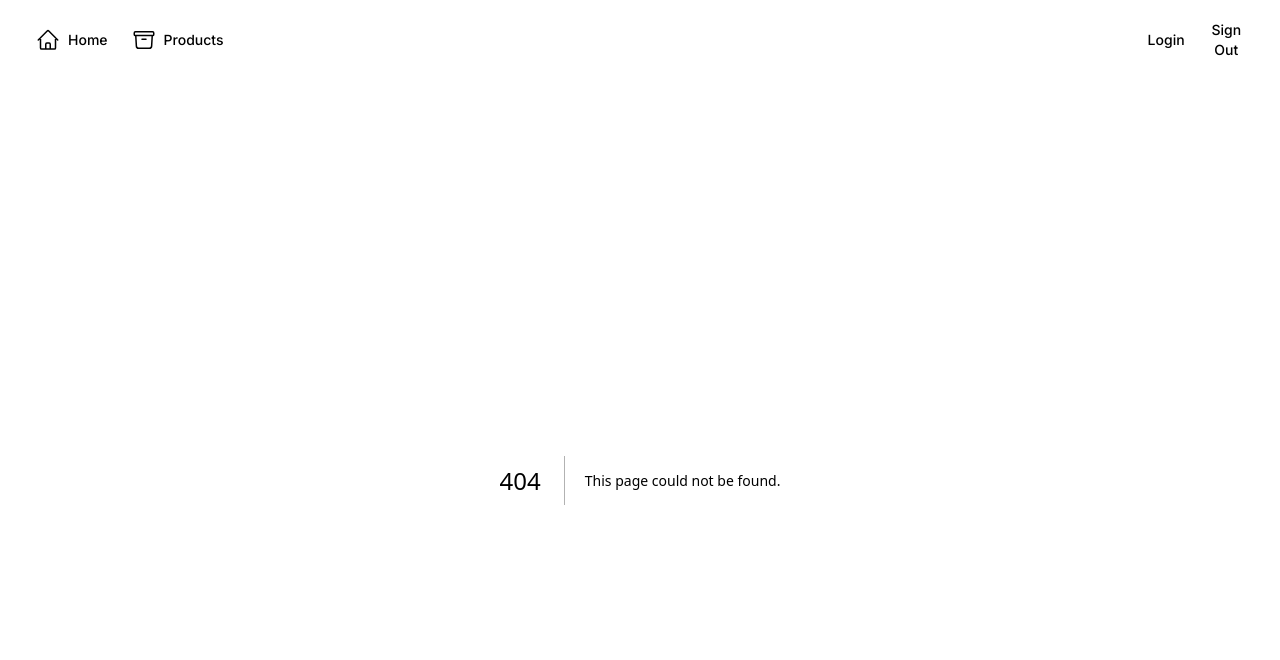
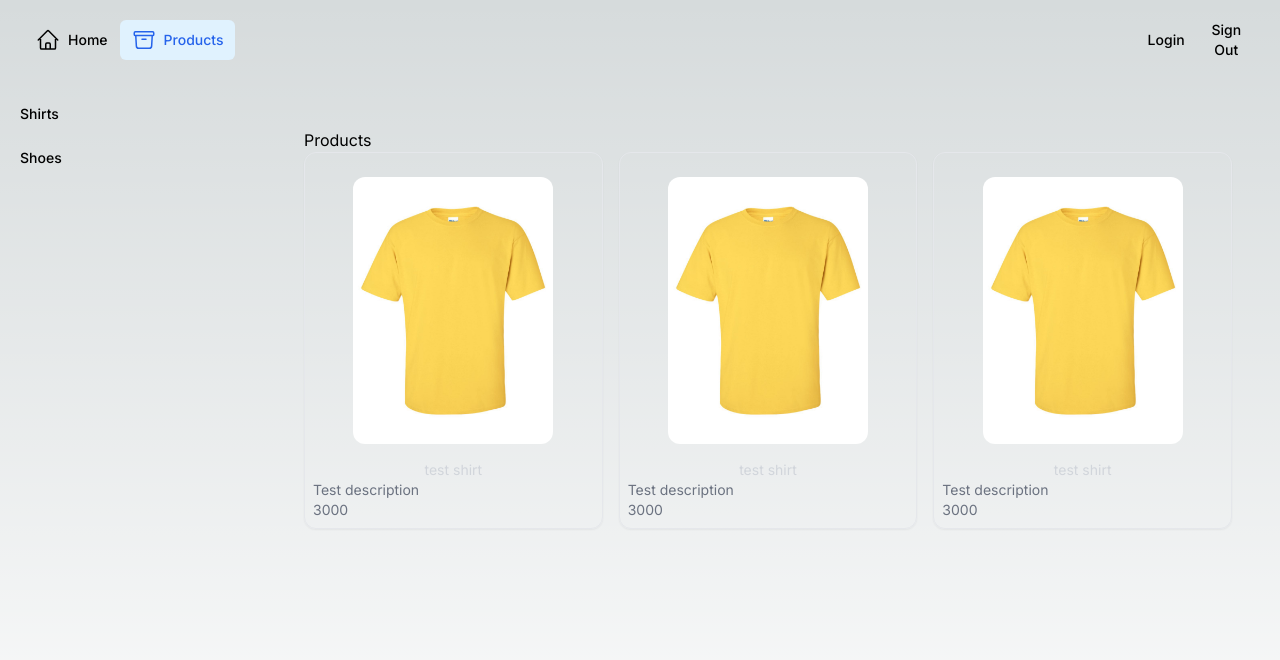
Before and after one commit to NawlFountains/fuentes-orler-proyecto-nextjs, a Next.js app: page /search in a window 1280 px wide. Before the commit this address had no page. Shown: the top 660 px of the page. Built offline with nearby package versions, Linux system fonts and the light colour scheme.

Commit message:
Refactor routes and dummy product page component

```diff
--- a/app/components/nav-links.tsx
+++ b/app/components/nav-links.tsx
@@ -14,7 +14,7 @@ const links = [
   { name: 'Home', href: '/', icon: HomeIcon },
   {
     name: 'Products',
-    href: '/products',
+    href: '/search',
     icon: ArchiveBoxIcon,
   },
 ];
--- /dev/null
+++ b/app/components/search/card.tsx
@@ -0,0 +1,38 @@
+import Image from 'next/image';
+import Link from 'next/link';
+
+  export default async function CardWrapper() {
+    const fetchPrice = 3000;
+    return (
+      <>
+        {/* NOTE: comment in this code when you get to this point in the course */}
+
+        <Card title="test shirt" description="Test description" price={fetchPrice} />
+      </>
+    );
+  }
+
+  export function Card({
+    title,
+    description,
+    price,
+  }: {
+    title: string;
+    description: string;
+    price: number;
+  }) {
+    let pathImage = title.toLowerCase();
+    pathImage = pathImage.replaceAll(" ", "-");
+    return (
+        <Link href={`/products/${pathImage}`}>
+      <div className="rounded-xl p-2 shadow-sm border border-gray-200">
+        <div className="flex p-4">
+            <Image src={`/${pathImage}.jpeg`} alt={title} width={200} height={150} className="rounded-xl mx-auto" />
+        </div>
+        <h3 className="text-sm text-gray-300 text-center">{title}</h3>
+        <p className="text-sm text-gray-500">{description}</p>
+        <p className="text-sm text-gray-500">{price}</p>
+      </div>
+      </Link>
+    );
+  }
--- a/app/components/products/side-links.tsx
+++ b/app/components/search/side-links.tsx
@@ -15,10 +15,10 @@ import clsx from 'clsx';
 
 // TODO: make category carrusel for mobile
 const links = [
-  { name: 'Shirts', href: '/products/shirts' },
+  { name: 'Shirts', href: '/search/shirts' },
   {
     name: 'Shoes',
-    href: '/products/shoes',
+    href: '/search/shoes',
   },
 ];
 
--- /dev/null
+++ b/app/products/[product_title]/page.tsx
@@ -0,0 +1,31 @@
+import Image from 'next/image';
+export default function Page({ params }: { params: { product_title: string } }) {
+  const product = searchProduct(params.product_title);
+  const imagePath = "/" + product.title.toLocaleLowerCase().replaceAll(" ", "-")+".jpeg";
+  return (
+    <div className="grid grid-cols-1 mx-5 md:grid-cols-2 gap-5">
+      <div className="rounded-xl p-2 shadow-sm border border-gray-200">
+        <Image src={imagePath} alt={product.title} width={400} height={200} className="rounded-xl mx-auto" />
+      </div>
+      <div className="rounded-xl p-2 shadow-sm ">
+        <h1 className="text-3xl font-bold text-align-center">{product.title}</h1>
+        <p className="text-sm text-gray-500 my-10">{product.description}</p>
+        <div className="grid grid-cols-2">
+          <p className='text-3xl mx-auto'>${product.price}</p>
+          <button className="rounded-md text-black font-bold p-2 bg-white">Add to cart</button>
+        </div>
+      </div>
+    </div>
+  )
+}
+
+
+function searchProduct(product_title: string) {
+  //TODO search product in DB
+  const product = {
+    title: 'Test shirt',
+    description: "Lorem Ipsum is simply dummy text of the printing and typesetting industry. Lorem Ipsum has been the industry's standard dummy text ever since the 1500s, when an unknown printer took a galley of type and scrambled it to make a type specimen book. It has survived not only five centuries, but also the leap into electronic typesetting, remaining essentially unchanged. It was popularised in the 1960s with the release of Letraset sheets containing Lorem Ipsum passages, and more recently with desktop publishing software like Aldus PageMaker including versions of Lorem Ipsum",
+    price: 1000
+  }
+  return product;
+}
--- a/app/products/page.tsx
+++ /dev/null
@@ -1,7 +0,0 @@
-export default function Products() {
-    return (
-        <div>
-            <h1>Products</h1>
-        </div>
-    );
-}
--- a/app/products/layout.tsx
+++ b/app/search/layout.tsx
@@ -1,4 +1,4 @@
-import SideNav from "../components/products/sidebar";
+import SideNav from "../components/search/sidebar";
 
 export default function Layout({ children }: { children: React.ReactNode }) {
   return (
--- /dev/null
+++ b/app/search/page.tsx
@@ -0,0 +1,13 @@
+import Card from "../components/search/card";
+export default function Products() {
+    return (
+        <div>
+            <h1>Products</h1>
+            <div className="grid grid-cols-1 md:grid-cols-3 gap-4">
+                <Card></Card>
+                <Card></Card>
+                <Card></Card>
+            </div>
+        </div>
+    );
+}
```
Also changed, not shown: app/components/search/sidebar.tsx (renamed from app/components/products/sidebar.tsx), app/search/shirts/page.tsx (renamed from app/products/shirts/page.tsx), app/search/shoes/page.tsx (renamed from app/products/shoes/page.tsx), public/test-shirt.jpeg (added).
